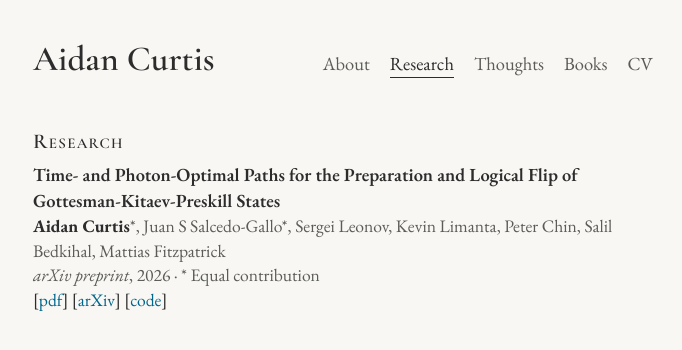
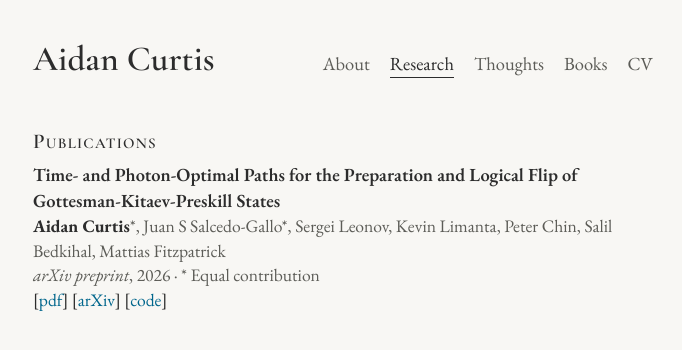
Before and after one commit to aidancurtis/aidancurtis.github.io, a Jekyll site: the page built from research/index.html, in a window 1280 px wide. Shown: the top 350 px of the page, without its empty margins (297-979 px from the left). Built offline with Jekyll 4.4.1, drawn with Linux system fonts in a browser that asks for light colours.

Commit message:
Rename Research page heading to Publications
Co-Authored-By: Claude Opus 5.5 <noreply@anthropic.com>

```diff
--- a/research/index.html
+++ b/research/index.html
@@ -3,7 +3,7 @@ layout: default
 title: Research
 description: Research and papers by Aidan Curtis.
 ---
-<h2 class="title">Research</h2>
+<h2 class="title">Publications</h2>
 {% if site.data.papers and site.data.papers.size > 0 %}
 <ul class="papers">
   {% for paper in site.data.papers %}
```
